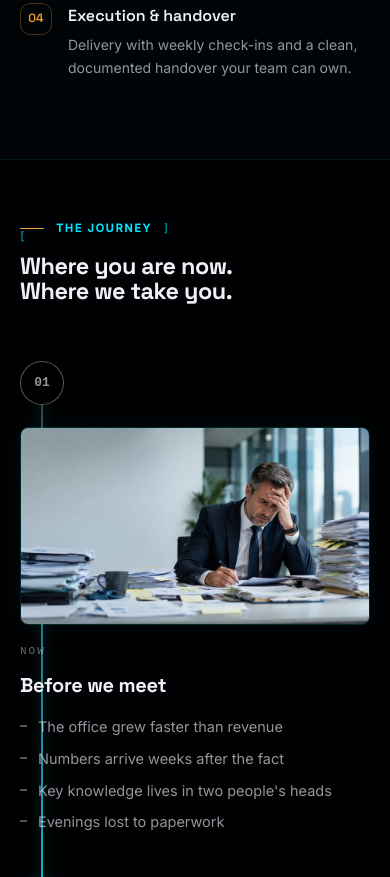
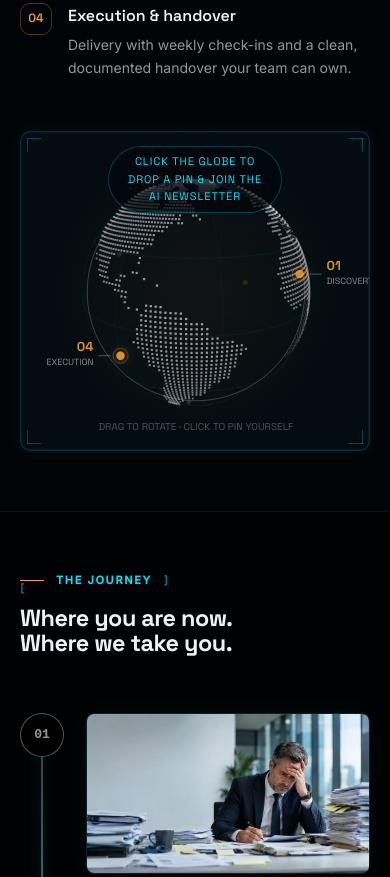
Before and after one commit to danielwalsh-ai/danielwalsh.ai, a website: page public/index.html in a window 390 px wide. Shown: the part 2571-3448 px from the top of the page. Drawn offline with Linux system fonts and the light colour scheme; no server answers; animation ran at ten frames a second.

Commit message:
Mobile fixes: show process globe, roadmap timeline indent, globe note wrap
Co-Authored-By: Claude Fable 5 <noreply@anthropic.com>

```diff
--- a/public/index.html
+++ b/public/index.html
@@ -265,6 +265,8 @@ nav.scrolled { padding: 14px 40px; }
   .roadmap { grid-template-columns: 1fr; gap: 40px; }
   .roadmap-line { top: 22px; bottom: 22px; left: 21px; right: auto; width: 2px; height: auto;
     background: linear-gradient(180deg, rgba(240,240,248,0.25), var(--cyan) 50%, var(--amber)); }
+  .roadmap-stage { padding-left: 66px; }
+  .roadmap-marker { position: absolute; left: 0; top: 0; margin-bottom: 0; }
 }
 
 /* ─── CREDENTIALS BAR (legacy, unused) ─── */
@@ -609,7 +611,6 @@ section { padding: 80px 40px; }
   .booking-layout{grid-template-columns:1fr;}
   .booking-info-panel{position:static;}
   .process-grid{grid-template-columns:1fr;}
-  .process-visual{display:none;}
   .footer-inner{flex-direction:column;gap:40px;padding:48px 32px 32px;}
   .footer-cols{gap:40px;}
   .settings-grid{grid-template-columns:1fr;}
@@ -653,7 +654,8 @@ section { padding: 80px 40px; }
 
   /* ── Process ── */
   .process-grid{grid-template-columns:1fr;gap:32px;}
-  .process-visual{display:none;}
+  .process-visual{min-height:320px;}
+  .globe-note{white-space:normal;text-align:center;max-width:82%;}
   .process-steps{gap:0;}
   .step{padding:20px 0;gap:16px;}
   .step-num{width:32px;height:32px;font-size:12px;}
```
